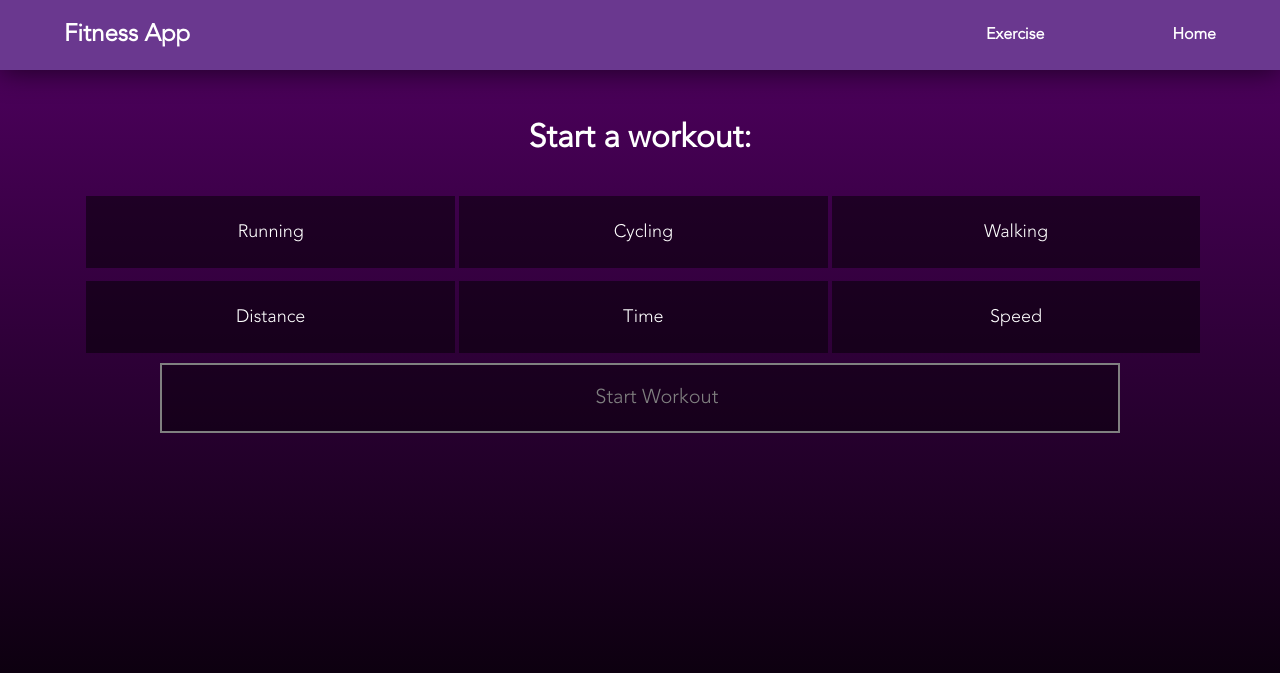
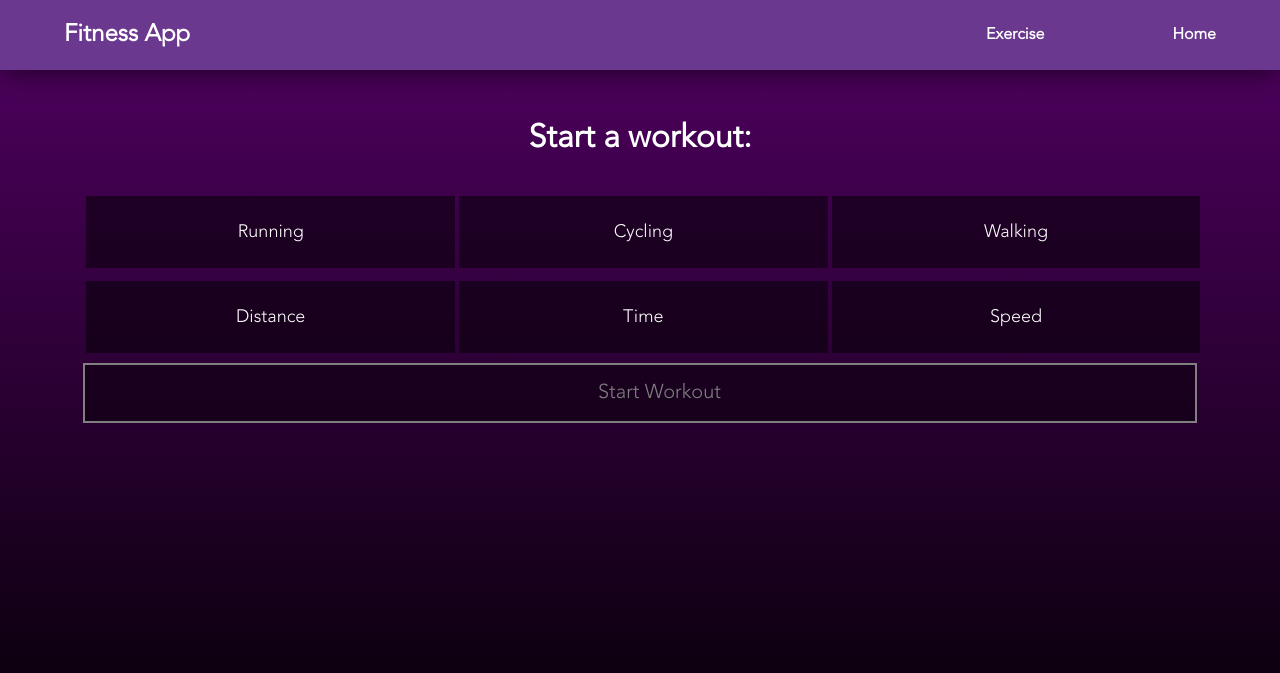
Before and after one commit to stcejorPmodnar/altariel, a PHP site: page /pages/exercise.html in a window 1280 px wide. Shown: the top 673 px of the page. Run offline with PHP 8.4, Linux system fonts and the light colour scheme.

Commit message:
Change start button color for better ui, aligned widths

```diff
--- a/stylesheets/exercise.css
+++ b/stylesheets/exercise.css
@@ -4,7 +4,7 @@
 }
 
 :root {
-    --start-red: rgb(243, 0, 0);
+    --start-red: rgb(150, 75, 211);
     --main-purple: rgb(82, 0, 99);
     --secondary-purple: #6A388F;
 }
@@ -55,7 +55,7 @@ body {
 }
 
 #start {
-    width: 75%;
+    width: 87%;
     margin: auto;
 }
 
@@ -65,7 +65,7 @@ body {
     margin-top: 15px;
     border: 2px solid var(--start-red);
     width:100%;
-    height: 70px;
+    height: 60px;
     background-color: rgba(0,0,0,0);
     color: white;
     font-size: 20px;
@@ -77,7 +77,7 @@ body {
 }
 
 .startbutton:active {
-    background-color: rgb(68, 0, 0);
+    background-color: rgb(57, 0, 68);
     outline: none;
     transition: .2s
 }
@@ -86,3 +86,7 @@ body {
     color: grey;
     border: 2px solid grey;
 }
+
+#greyStart:active {
+    background-color: rgb(39, 39, 39);
+}
```
